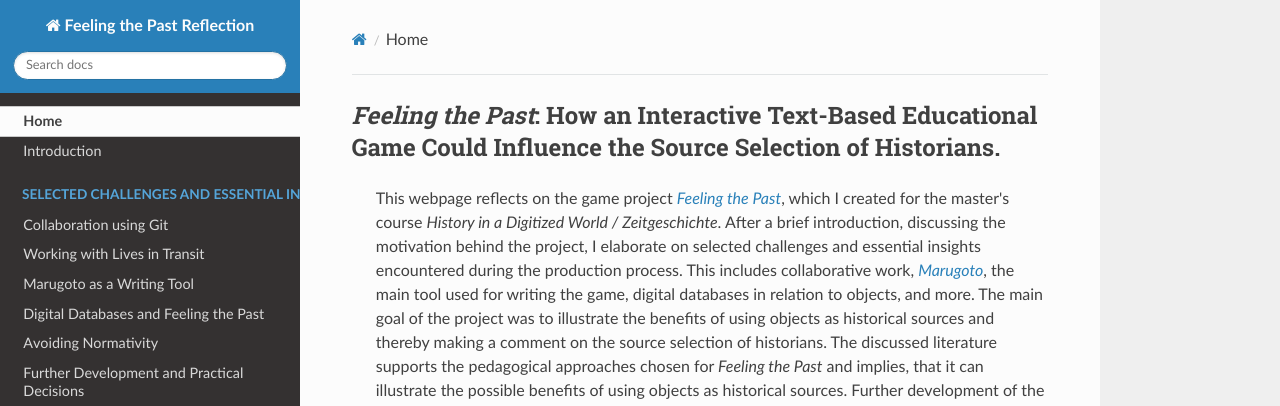
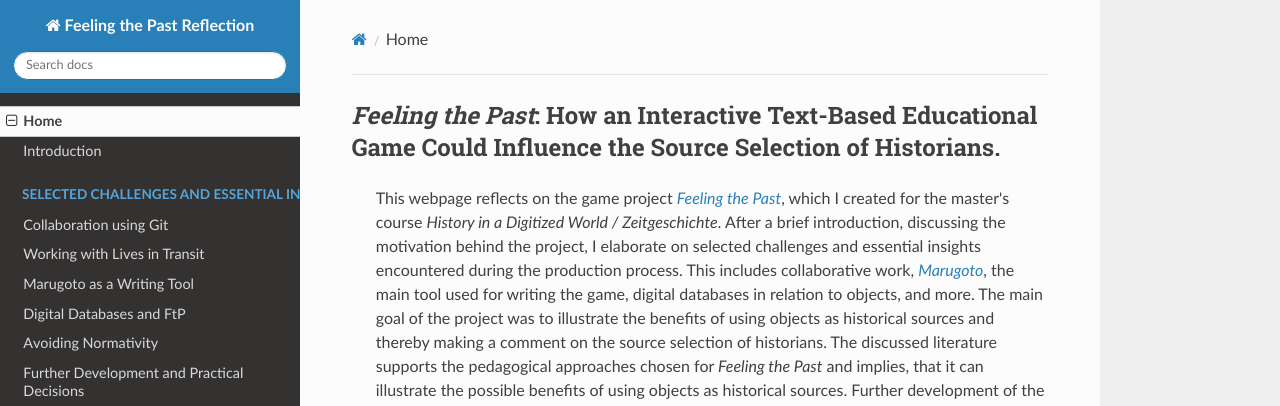
Before and after one commit to henokemp/university-work, an MkDocs documentation site: the page built from docs/index.md, in a window 1280 px wide. Shown: the top 406 px of the page. Built offline with MkDocs 1.6.1, drawn with Linux system fonts in a browser that asks for light colours; nearby versions of some CDN libraries.

```diff
--- a/mkdocs.yml
+++ b/mkdocs.yml
@@ -1,7 +1,6 @@
 site_name: Feeling the Past Reflection
 theme:
   name: readthedocs
-  titles_only: true
 nav:
   - Home: index.md
   - Introduction: introduction.md
@@ -9,7 +8,7 @@ nav:
     - Collaboration using Git: collaboration.md
     - Working with Lives in Transit: lives-in-transit.md
     - Marugoto as a Writing Tool: marugoto.md
-    - Digital Databases and Feeling the Past: goal-of-ftp.md
+    - Digital Databases and FtP: goal-of-ftp.md
     - Avoiding Normativity: normativity.md
     - Further Development and Practical Decisions: goals-decisions.md
     - Marugoto as Teaching Tool: teaching-tool.md
@@ -17,4 +16,5 @@ nav:
   - Bibliography: bibliography.md
 markdown_extensions:
   - toc:
-      toc_depth: 4
+      includehidden: true
+      toc_depth: 3
```
